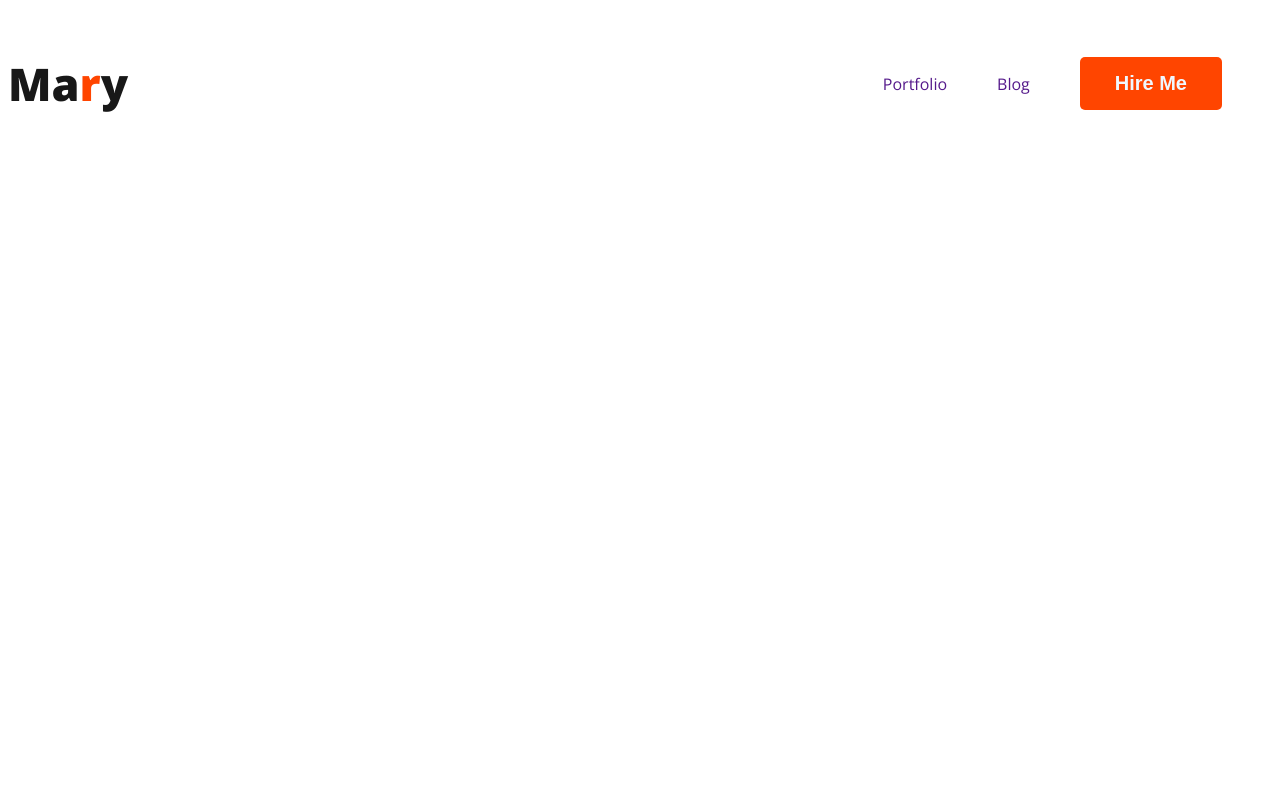
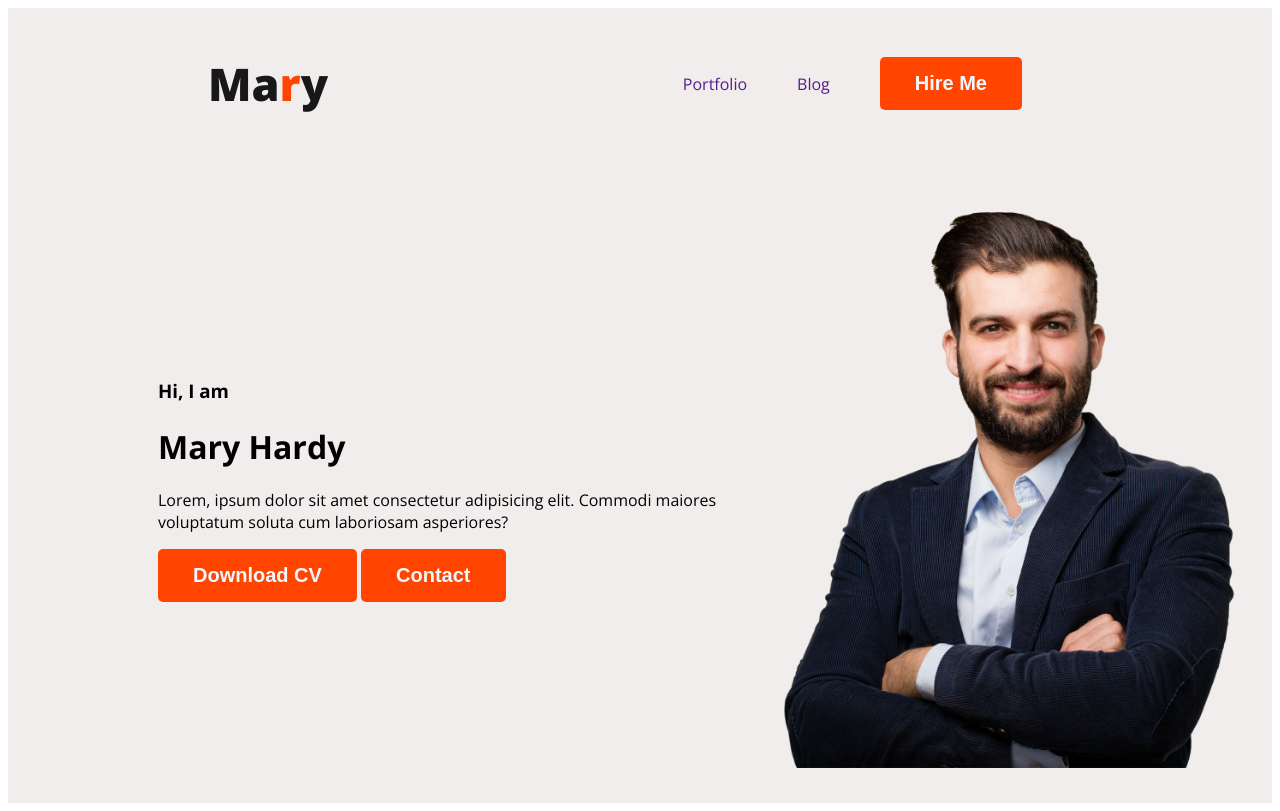
Before and after one commit to asif-444/web-dev-portfolio-restart, a plain HTML site: page index.html in a window 1280 px wide. Drawn offline with nearby package versions, Linux system fonts and the light colour scheme.

Commit message:
uploaded profile picture

```diff
--- a/index.html
+++ b/index.html
@@ -13,7 +13,7 @@
 </head>
 
 <body>
-    <header>
+    <header class="header">
         <nav>
             <h3 class="nav-title">Ma<span class="text-primary">r</span>y</h3>
             <ul>
@@ -22,6 +22,19 @@
                 <li><button class="btn-primary">Hire Me</button></li>
             </ul>
         </nav>
+        <div class="banner">
+            <div class="banner-content">
+                <h3 class="banner-greeting">Hi, I am</h3>
+                <h1 class="banner-title">Mary Hardy</h1>
+                <p>Lorem, ipsum dolor sit amet consectetur adipisicing elit. Commodi maiores voluptatum soluta cum laboriosam asperiores?</p>
+                <button class="btn-primary">Download CV</button>
+                <button class="btn-primary">Contact</button>
+            </div>
+
+            <div>
+                <img class="profile-picture" src="./images/hardy.png" alt="">
+            </div>
+        </div>
     </header>
     <main>
 
--- a/style/portfolio.css
+++ b/style/portfolio.css
@@ -22,6 +22,7 @@ nav {
     display: flex;
     justify-content: space-between;
     align-items: center;
+    margin: 0 200px;
 }
 
 .nav-title {
@@ -40,3 +41,16 @@ nav li {
 nav a{
     text-decoration: none;
 }
+
+/* header related styles */
+.header{
+    background-color: rgb(242, 237, 237);
+}
+.banner{
+    padding: 30px 30px 30px 150px;
+    display: flex;
+    align-items: center;
+}
+.banner .profile-picture{
+    width: 500px;
+}
```
